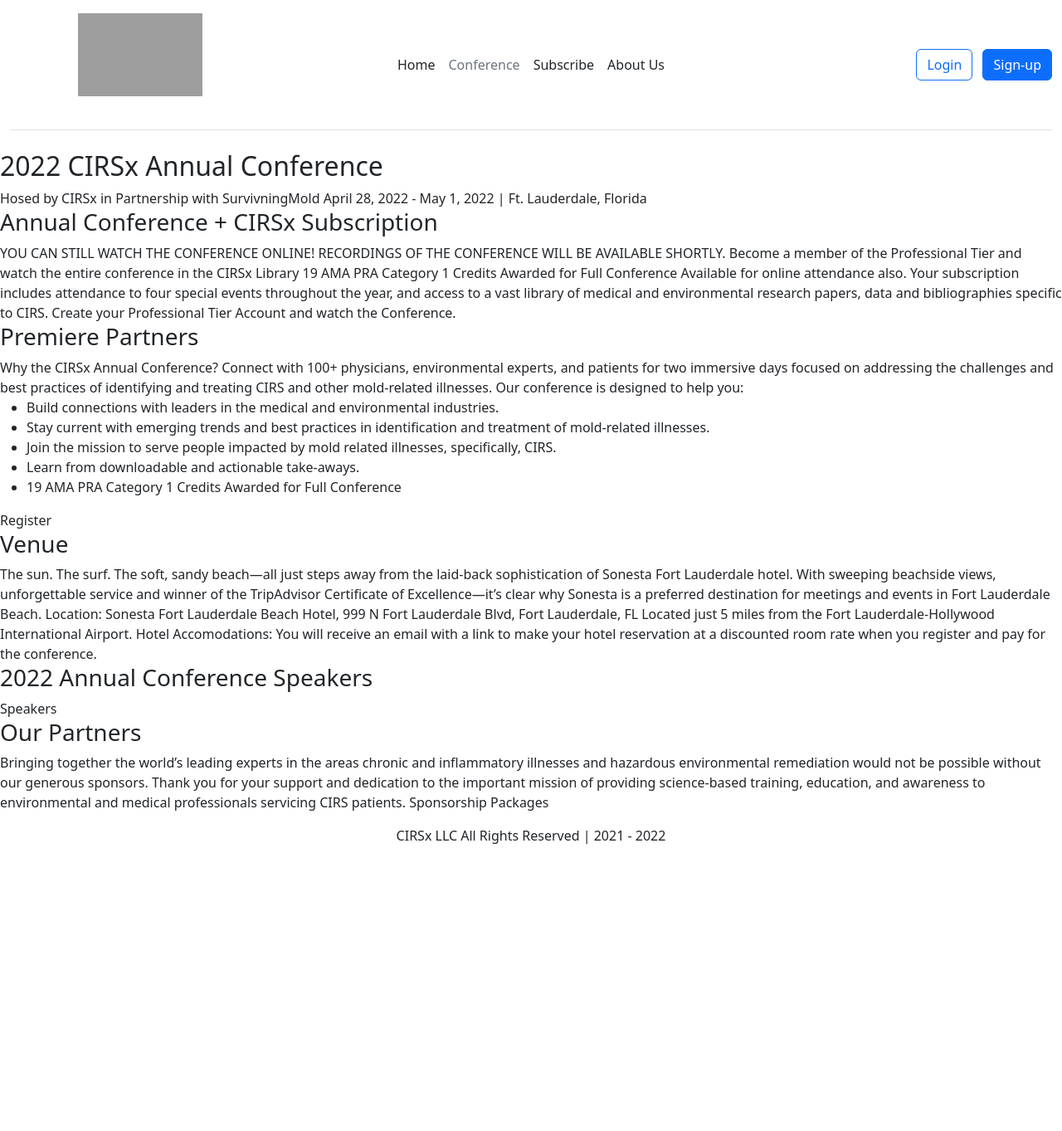
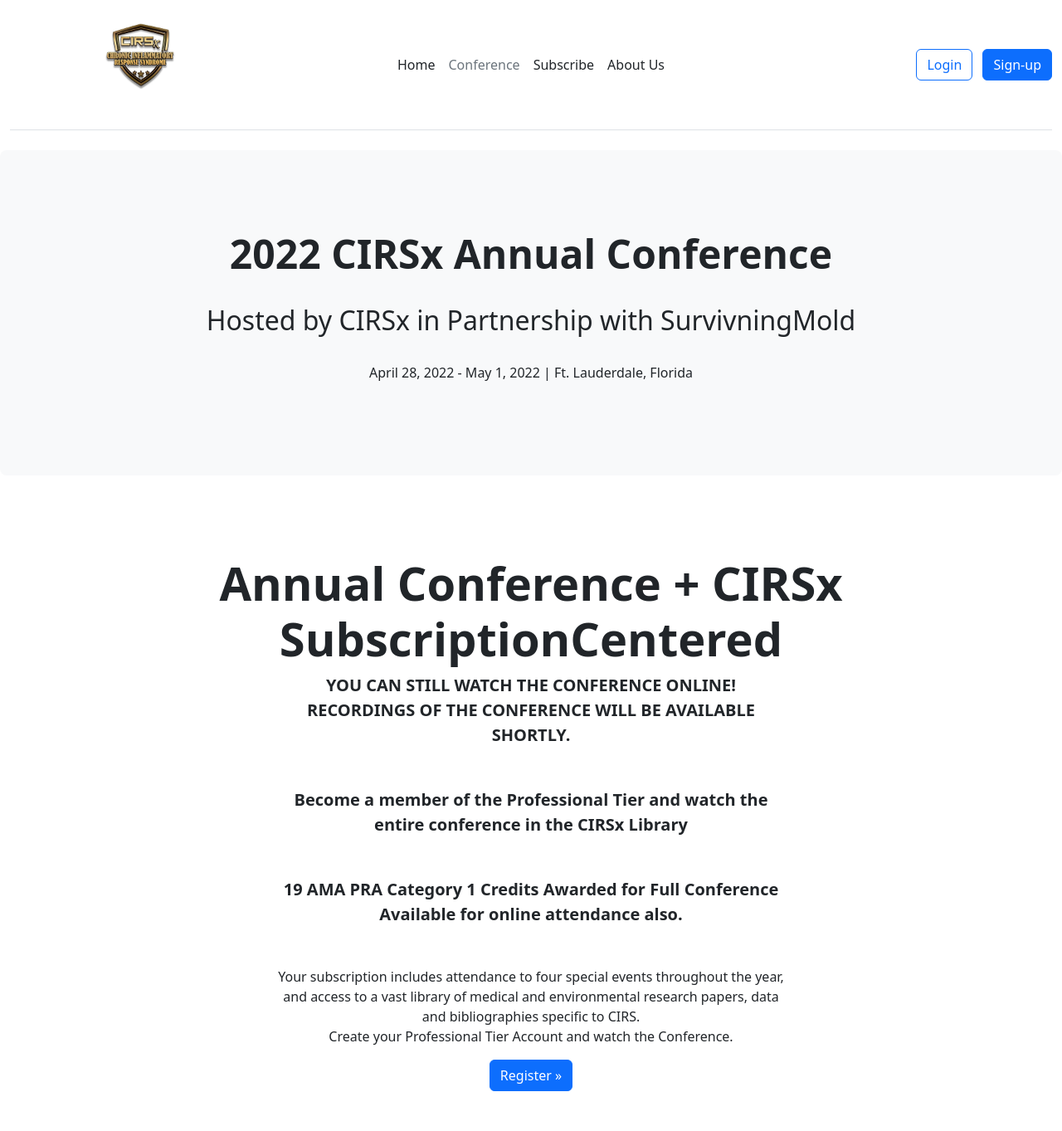
Before and after one commit to Novamacro-LLC/CIRSx, a Django app: page /conference/ in a window 1280 px wide. Shown: the top 1363 px of the page at 83% size. Before the commit the page ends 1017 px from the top, so only its background shows below. Run offline with Django 4.2, Linux system fonts and the light colour scheme; grey boxes are pictures that could not be loaded.

Commit message:
Worked on Conference page also added a Speakers HTML

```diff
--- a/home/templates/home/about_us.html
+++ b/home/templates/home/about_us.html
@@ -33,7 +33,7 @@
         >
           <img
             class="d-block mx-auto mb-4"
-            src="../Static/Transparent-gold.jpg"
+            src="../../Static/home/Transparent-gold.jpg"
             alt=""
             width="150"
             height="100"
@@ -50,7 +50,7 @@
             >
           </li>
           <li>
-            <a href="subscibe.html" class="nav-link px-2 link-dark"
+            <a href="subscribe.html" class="nav-link px-2 link-dark"
               >Subscribe</a
             >
           </li>
--- a/home/templates/home/conference.html
+++ b/home/templates/home/conference.html
@@ -33,7 +33,7 @@
         >
           <img
             class="d-block mx-auto mb-4"
-            src="../Static/Transparent-gold.jpg"
+            src="../../Static/home/Transparent-gold.jpg"
             alt=""
             width="150"
             height="100"
@@ -50,7 +50,7 @@
             >
           </li>
           <li>
-            <a href="subscibe.html" class="nav-link px-2 link-dark"
+            <a href="subscribe.html" class="nav-link px-2 link-dark"
               >Subscribe</a
             >
           </li>
@@ -72,108 +72,152 @@
     <!-- 4.1.1.4 Conference Page -->
 
     <!-- 4.1.1.4.1 Conference Jumbotron -->
-
+    <div class="p-5 mb-4 bg-light rounded-3">
+      <div class="container-fluid py-5">
           <!-- 4.1.1.4.1.1 Title -->
-        <h2> 2022 CIRSx Annual Conference </h2>
-
+        <h1 class="display-5 fw-bold text-center"> 2022 CIRSx Annual Conference </h1>
+          <br>
           <!-- 4.1.1.4.1.2 Subheadline -->
-        Hosed by CIRSx in Partnership with SurvivningMold
-
+        <h2 class="text-center color-blue"> Hosted by CIRSx in Partnership with SurvivningMold </h2>
+          <br>
           <!-- 4.1.1.4.1.3 Text -->
-        April 28, 2022 - May 1, 2022 | Ft. Lauderdale, Florida
-
-    <!-- 4.1.1.4.1.4 Background -->
+        <p class="text-center"> April 28, 2022 - May 1, 2022 | Ft. Lauderdale, Florida </p>
+             </div><!-- 4.1.1.4.1.4 Background -->
+    </div>
 
         <!-- 4.1.1.4.2 Conference Special Hero -->
+    <div class="px-4 pt-5 my-5 text-center border-bottom">
+        <!-- Header -->
+    <h1 class="display-4 fw-bold"> Annual Conference + CIRSx SubscriptionCentered </h1>
+    <div class="col-lg-6 mx-auto">
+        <!-- 4.1.1.4.2.2 Details -->
+      <p class="lead mb-4 fw-bold"> YOU CAN STILL WATCH THE CONFERENCE ONLINE! <br>
+          RECORDINGS OF THE CONFERENCE WILL BE AVAILABLE SHORTLY. </p>
+        <br>
 
-    <!-- Header -->
-        <h3> Annual Conference + CIRSx Subscription</h3>
+        <p class="lead mb-4 fw-bold"> Become a member of the Professional Tier and watch the entire conference in the CIRSx Library </p>
+        <br>
 
-    <!-- 4.1.1.4.2.2 Details -->
-        YOU CAN STILL WATCH THE CONFERENCE ONLINE!  RECORDINGS OF THE CONFERENCE WILL BE AVAILABLE SHORTLY.
+        <p class="lead mb-4 fw-bold">  19 AMA PRA Category 1 Credits Awarded for Full Conference <br>
+            Available for online attendance also. </p>
+        <br>
 
-        Become a member of the Professional Tier and watch the entire conference in the CIRSx Library
+        <p>Your subscription includes attendance to four special events throughout the year, and access to a vast
+        library of medical and environmental research papers, data and bibliographies specific to CIRS. <br>
+        Create your Professional Tier Account and watch the Conference. </p>
 
-        19 AMA PRA Category 1 Credits Awarded for Full Conference
 
-        Available for online attendance also.
 
-        Your subscription includes attendance to four special events throughout the year, and access to a vast
-        library of medical and environmental research papers, data and bibliographies specific to CIRS.
+      <div class="d-grid gap-2 d-sm-flex justify-content-sm-center mb-5">
 
-        Create your Professional Tier Account and watch the Conference.
+        <a class="btn btn-primary" href="subscribe.html"> Register »</a>
+
+      </div>
+    </div>
+
+    </div>
 
     <!-- 4.1.1.4.3 Sponsor Carousel -->
-
     <!-- 4.1.1.4.3.1 Header -->
-        <h3> Premiere Partners </h3>
-
+       <!-- Premiere Partners -->
     <!-- 4.1.1.4.3.2 Images -->
 
+
     <!-- 4.1.1.4.4 Registration Hero -->
-
-    <!-- 4.1.1.4.4.1 Meeting Image -->
-
+    <div class="row featurette">
+      <div class="col-md-7 order-md-2">
             <!-- 4.1.1.4.4.2 Header -->
-        Why the CIRSx Annual Conference?
-
+        <h1 class="featurette-heading fw-normal lh-1"> Why the CIRSx Annual Conference? <span class="text-muted">See for yourself.</span></h1>
           <!-- 4.1.1.4.4.3 Text -->
-        Connect with 100+ physicians, environmental experts, and patients for two immersive days focused on
+        <p class="lead"> Connect with 100+ physicians, environmental experts, and patients for two immersive days focused on
         addressing the challenges and best practices of identifying and treating CIRS and other mold-related
         illnesses.
-
+            <br>
+            <br>
         Our conference is designed to help you:
             <ul>
                 <li> Build connections with leaders in the medical and environmental industries. </li>
-
+                    <br>
                 <li> Stay current with emerging trends and best practices in identification and treatment of
                     mold-related illnesses. </li>
-
+                    <br>
                 <li> Join the mission to serve people impacted by mold related illnesses, specifically, CIRS. </li>
-
+                    <br>
                 <li> Learn from downloadable and actionable take-aways. </li>
-
-                <li> 19 AMA PRA Category 1 Credits Awarded for Full Conference </li>
+                    <br>
+                <li class="fw-bold"> 19 AMA PRA Category 1 Credits Awarded for Full Conference </li>
             </ul>
-
           <!-- 4.1.1.4.4.4 Button -->
 
           <!-- 4.1.1.4.4.4.1 Link -->
+          <!-- 4.1.1.4.4.4.2 Text -->
+          <a class="btn btn-primary" href="subscribe.html"> Register »</a>
+        </p>
 
-    <!-- 4.1.1.4.4.4.2 Text -->
-        Register
+      </div>
+        <!-- 4.1.1.4.4.1 Meeting Image -->
+
+      <div class="col-md-5 order-md-1">
+          <img class="d-block mx-auto mb-4"
+            src="../../../Static/CIRSX CONF_CONF PAGE.png"
+            alt=""
+            width="500"
+            height="500">
+
+      </div>
+    </div>
+
+
 
     <!-- 4.1.1.4.5 Venue Hero -->
-
+    <div class="container col-xxl-8 px-4 py-5">
+    <div class="row flex-lg-row-reverse align-items-center g-5 py-5">
+      <div class="col-10 col-sm-8 col-lg-6">
+          <!-- 4.1.1.4.5.3 Image -->
+        <img src="../../../Static/CIRSX CONF_icons (500 × 500 px) (1500 × 500 px) (1).png" class="d-block mx-lg-auto img-fluid" alt="" width="700" height="500" loading="lazy">
+      </div>
+      <div class="col-lg-6">
           <!-- 4.1.1.4.5.1 Header -->
-        <h3> Venue </h3>
-
+        <h1 class="display-5 fw-bold lh-1 mb-3"> Venue </h1>
           <!-- 4.1.1.4.5.2 Text -->
-        The sun. The surf. The soft, sandy beach—all just steps away from the laid-back sophistication of Sonesta
+        <p class="lead">The sun. The surf. The soft, sandy beach—all just steps away from the laid-back sophistication of Sonesta
         Fort Lauderdale hotel. With sweeping beachside views, unforgettable service and winner of the TripAdvisor
         Certificate of Excellence—it’s clear why Sonesta is a preferred destination for meetings and events in
         Fort Lauderdale Beach.
+        <br>
+        Location: Sonesta Fort Lauderdale Beach Hotel, 999 N Fort Lauderdale Blvd, Fort Lauderdale, FL
+        <br>
+        Located just 5 miles from the Fort Lauderdale-Hollywood International Airport.
+        <br>
+        Hotel Accomodations: You will receive an email with a link to make your hotel reservation at a discounted
+        room rate when you register and pay for the conference. </p>
 
-        Location: Sonesta Fort Lauderdale Beach Hotel, 999 N Fort Lauderdale Blvd, Fort Lauderdale, FL
 
-        Located just 5 miles from the Fort Lauderdale-Hollywood International Airport.
 
-        Hotel Accomodations: You will receive an email with a link to make your hotel reservation at a discounted
-        room rate when you register and pay for the conference.
+         </div>
+        </div>
+    </div>
 
-    <!-- 4.1.1.4.5.3 Image -->
 
     <!-- 4.1.1.4.6 Speakers Jumbotron -->
+    <div class="p-5 mb-4 bg-light rounded-3">
+      <div class="container-fluid py-5 text-center">
+          <!-- 4.1.1.4.6.1 Header -->
+        <h1 class="display-5 fw-bold"> 2022 Annual Conference Speakers </h1>
+          <!-- 4.1.1.4.6.2 Button -->
+          <!-- 4.1.1.4.6.2.1 Link -->
+          <!-- 4.1.1.4.6.2.2 text -->
+        <a class="btn btn-primary" href="speakers.html"> Speakers »</a>
+      </div>
+    </div>
 
-    <!-- 4.1.1.4.6.1 Header -->
-        <h3> 2022 Annual Conference Speakers </h3>
 
-    <!-- 4.1.1.4.6.2 Button -->
 
-    <!-- 4.1.1.4.6.2.1 Link -->
 
-    <!-- 4.1.1.4.6.2.2 text -->
-        Speakers
+
+
+
+
 
     <!-- 4.1.1.4.7 Sponsor Package Jumbotron -->
 
--- a/home/templates/home/subscribe.html
+++ b/home/templates/home/subscribe.html
@@ -33,7 +33,7 @@
         >
           <img
             class="d-block mx-auto mb-4"
-            src="../Static/Transparent-gold.jpg"
+            src="../../Static/home/Transparent-gold.jpg"
             alt=""
             width="150"
             height="100"
@@ -50,7 +50,7 @@
             >
           </li>
           <li>
-            <a href="subscibe.html" class="nav-link px-2 link-secondary"
+            <a href="subscribe.html" class="nav-link px-2 link-secondary"
               >Subscribe</a
             >
           </li>
```
Also changed, not shown: home/templates/home/home.html (+22 -47 lines), home/templates/home/speakers.html (added, +10 -0 lines). Lines whose indentation alone changed are shown as unchanged.
